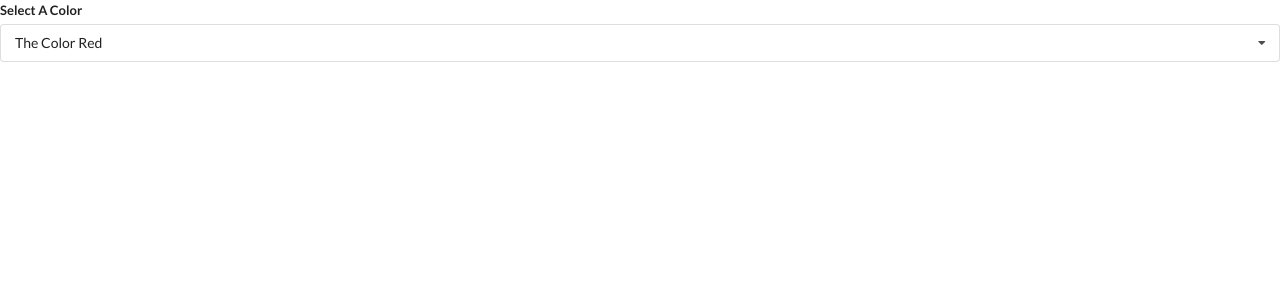
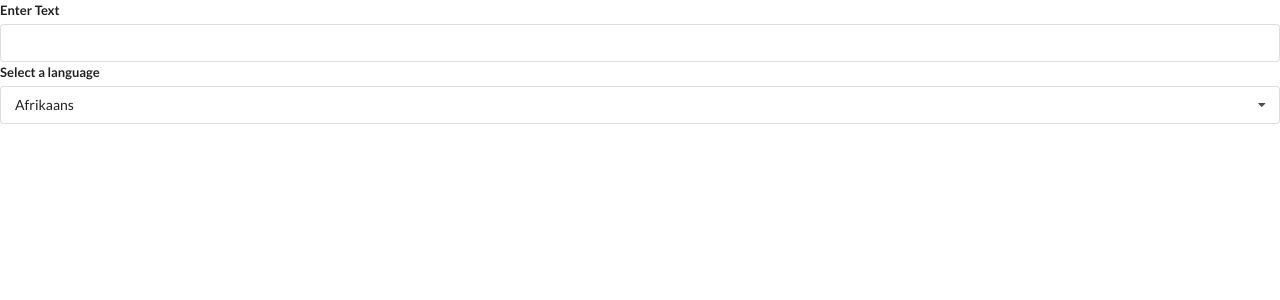
Before and after one commit to rbhogal/Udemy-react-widgets, a React (Create React App) app: page / in a window 1280 px wide. Shown: the top 300 px of the page. Built offline with nearby package versions, Linux system fonts and the light colour scheme.

Commit message:
translate

```diff
--- a/src/App.js
+++ b/src/App.js
@@ -1,7 +1,8 @@
-import React, {useState} from 'react';
+import React, { useState } from 'react';
 import Accordion from './components/Accordion';
 import Search from './components/Search';
 import Dropdown from './components/Dropdown';
+import Translate from './components/Translate';
 
 const items = [
   {
@@ -33,16 +34,12 @@ const options = [
   },
 ];
 
-export default () => {
-  const [selected, setSelected] = useState(options[0]);
-
+const App = () => {
   return (
     <div>
-      <Dropdown
-        onSelectedChange={setSelected}
-        selected={selected}
-        options={options}
-      />
+      <Translate />
     </div>
   );
 };
+
+export default App;
--- a/src/components/Dropdown.js
+++ b/src/components/Dropdown.js
@@ -1,7 +1,29 @@
-import React, { useState } from 'react';
+import React, { useState, useEffect, useRef } from 'react';
 
-export default function Dropdown({ options, selected, onSelectedChange }) {
+export default function Dropdown({
+  label,
+  options,
+  selected,
+  onSelectedChange,
+}) {
   const [open, setOpen] = useState(false);
+  const ref = useRef();
+
+  useEffect(() => {
+    const onBodyClick = event => {
+      if (ref.current.contains(event.target)) {
+        return;
+      }
+      setOpen(false);
+    };
+    document.body.addEventListener('click', onBodyClick, { capture: true });
+
+    return () => {
+      document.body.removeEventListener('click', onBodyClick, {
+        capture: true,
+      });
+    };
+  }, []);
 
   const renderedOptions = options.map(option => {
     if (option.value === selected.value) return null;
@@ -20,13 +42,15 @@ export default function Dropdown({ options, selected, onSelectedChange }) {
   });
 
   return (
-    <div className="ui form">
+    <div ref={ref} className="ui form">
       <div className="field">
         <label htmlFor="" className="label">
-          Select A Color
+          {label}
         </label>
         <div
-          onClick={() => setOpen(!open)}
+          onClick={() => {
+            setOpen(!open);
+          }}
           className={`ui selection dropdown ${open ? 'visible active' : ''}`}
         >
           <i className="dropdown icon"></i>
--- /dev/null
+++ b/src/components/Translate.js
@@ -0,0 +1,41 @@
+import React, { useState } from 'react';
+import Dropdown from './Dropdown';
+
+const options = [
+  {
+    label: 'Afrikaans',
+    value: 'af',
+  },
+  {
+    label: 'Arabic',
+    value: 'ar',
+  },
+  {
+    label: 'Hindi',
+    value: 'hi',
+  },
+];
+
+const Translate = () => {
+  const [language, setLanguage] = useState(options[0]);
+  const [text, setText] = useState('');
+
+  return (
+    <div>
+      <div className="ui form">
+        <div className="field">
+          <label>Enter Text</label>
+          <input value={text} onChange={e => setText(e.target.value)} />
+        </div>
+      </div>
+      <Dropdown
+        label="Select a language"
+        selected={language}
+        onSelectedChange={setLanguage}
+        options={options}
+      />
+    </div>
+  );
+};
+
+export default Translate;
```
Also changed, not shown: src/components/Convert.js (added, +9 -0 lines).
